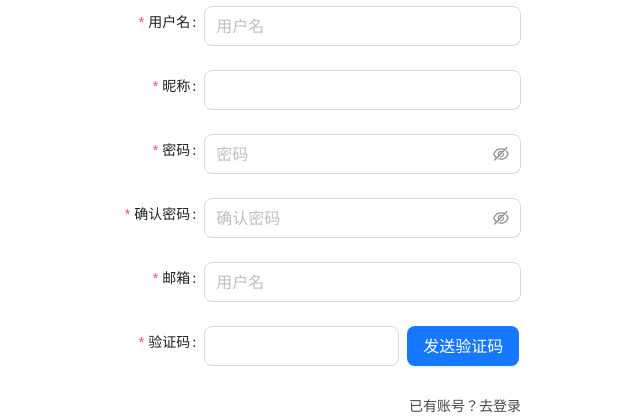
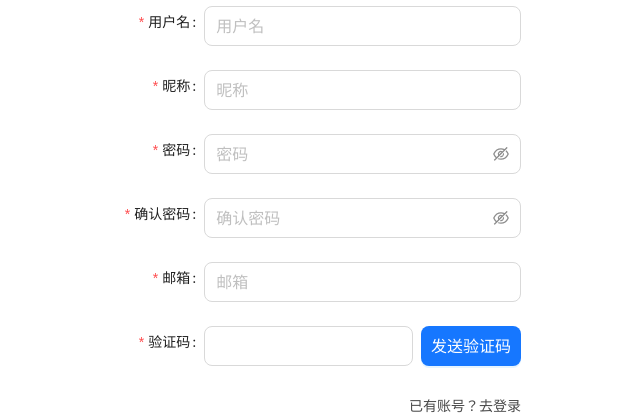
Before and after one commit to xiaoshuji123/meeting_room_booking_frontend_user, a React (Vite) app: page /register in a window 1280 px wide. Shown: the part 266-682 px from the top of the page, without its empty margins (319-959 px from the left). Built offline with nearby package versions, Linux system fonts and the light colour scheme.

Commit message:
登录，注册，忘记密码接口联调，发送验证码组件封装

```diff
--- /dev/null
+++ b/src/components/captcha/index.tsx
@@ -0,0 +1,58 @@
+import { Button, Col, Input, Row } from 'antd';
+import { useEffect, useState } from 'react';
+
+export default ({
+  value,
+  onChange,
+  onSend,
+  isLoading,
+}: {
+  value?: string;
+  onChange?: (value: string) => void;
+  onSend: () => Promise<void>;
+  isLoading?: boolean;
+}): React.ReactNode => {
+  const [count, setCount] = useState<number>(0);
+
+  useEffect(() => {
+    let timer;
+    if (count > 0) {
+      timer = setTimeout(() => {
+        setCount(count - 1);
+      }, 1000);
+    }
+    return () => {
+      clearTimeout(timer);
+    };
+  }, [count]);
+
+  return (
+    <Row gutter={8}>
+      <Col span={16}>
+        <Input
+          type="number"
+          size="large"
+          maxLength={6}
+          value={value}
+          onChange={(e) => onChange?.(e.target.value)}
+        />
+      </Col>
+      <Col span={8}>
+        <Button
+          style={{ width: '100%' }}
+          size="large"
+          type="primary"
+          loading={isLoading}
+          disabled={count > 0}
+          onClick={() => {
+            onSend().then(() => {
+              setCount(60);
+            });
+          }}
+        >
+          {count > 0 ? `${count} 秒` : '发送验证码'}
+        </Button>
+      </Col>
+    </Row>
+  );
+};
--- a/src/service/user/index.ts
+++ b/src/service/user/index.ts
@@ -85,9 +85,9 @@ const userApi = apiSlice.injectEndpoints({
 
 export const {
   useGetUserInfoQuery,
-  useRegisterCaptchaQuery,
-  useUpdatePasswordCaptchaQuery,
-  useUpdateUserInfoCaptchaQuery,
+  useLazyRegisterCaptchaQuery,
+  useLazyUpdatePasswordCaptchaQuery,
+  useLazyUpdateUserInfoCaptchaQuery,
 
   useLoginMutation,
   useRegisterMutation,
--- /dev/null
+++ b/src/utils/storage.ts
@@ -0,0 +1,29 @@
+const getStorage = (storage: Storage) => {
+  return {
+    // 设置缓存并设置过期时间
+    setItem: (key: string, value: string, ttl?: number) => {
+      storage.setItem(key, JSON.stringify({ data: value, ttl: ttl ? ttl + Date.now() : -1 }));
+    },
+    // 获取缓存
+    getItem: (key: string) => {
+      try {
+        const { data, ttl } = JSON.parse(storage.getItem(key) || '{}');
+        if (ttl < 0 || Date.now() < ttl) {
+          return data;
+        }
+        return null;
+      } catch (error) {
+        return null;
+      }
+    },
+    removeItem: (key: string) => {
+      storage.removeItem(key);
+    },
+    clear: () => {
+      storage.clear();
+    },
+  };
+};
+
+export const localStorage = getStorage(window.localStorage);
+export const sessionStorage = getStorage(window.sessionStorage);
--- a/src/views/forget-password/index.tsx
+++ b/src/views/forget-password/index.tsx
@@ -1,7 +1,8 @@
-import { Button, Col, Form, Input, Row } from 'antd';
-import { useUpdatePasswordMutation } from 'src/service/user';
+import { Button, Form, Input, message } from 'antd';
+import { useLazyUpdatePasswordCaptchaQuery, useUpdatePasswordMutation } from 'src/service/user';
 import { LoginLayout } from '../login';
-
+import Captcha from 'src/components/captcha';
+import { useNavigate } from 'react-router-dom';
 type ForgetPasswordForm = {
   email: string;
   password: string;
@@ -10,8 +11,11 @@ type ForgetPasswordForm = {
 };
 
 const Login = (): React.ReactNode => {
+  const navigate = useNavigate();
   const [form] = Form.useForm<ForgetPasswordForm>();
   const [forgetPassword, { isLoading }] = useUpdatePasswordMutation();
+  const [getUpdatePasswordCaptcha, { isLoading: isUpdatePasswordCaptchaLoading }] =
+    useLazyUpdatePasswordCaptchaQuery();
   const onFinish = (values: ForgetPasswordForm) => {
     forgetPassword({
       email: values.email,
@@ -19,10 +23,28 @@ const Login = (): React.ReactNode => {
       new_password: values.password,
     })
       .unwrap()
-      .then((res) => {
-        console.log(res);
+      .then(() => {
+        message.success('密码修改成功');
+        setTimeout(() => {
+          navigate('/login');
+        }, 1000);
       });
   };
+
+  const onSend = async () => {
+    try {
+      const { email } = await form.validateFields(['email']);
+      return getUpdatePasswordCaptcha({ email })
+        .unwrap()
+        .then(() => {
+          message.success('验证码发送成功');
+        });
+    } catch (error) {
+      console.log(error);
+      return Promise.reject('验证码发送失败');
+    }
+  };
+
   return (
     <LoginLayout>
       <Form form={form} labelCol={{ span: 5 }} style={{ marginTop: '40px' }} onFinish={onFinish}>
@@ -39,7 +61,17 @@ const Login = (): React.ReactNode => {
         <Form.Item
           name="confirm_password"
           label="确认密码"
-          rules={[{ required: true, message: '请输入确认密码' }]}
+          rules={[
+            { required: true, message: '请输入确认密码' },
+            ({ getFieldValue }) => ({
+              validator(_, value) {
+                if (!value || getFieldValue('password') === value) {
+                  return Promise.resolve();
+                }
+                return Promise.reject(new Error('两次输入的密码不一致'));
+              },
+            }),
+          ]}
         >
           <Input.Password size="large" placeholder="确认密码" />
         </Form.Item>
@@ -48,16 +80,7 @@ const Login = (): React.ReactNode => {
           label="验证码"
           rules={[{ required: true, message: '请输入验证码' }]}
         >
-          <Row gutter={8}>
-            <Col span={15}>
-              <Input type="number" size="large" maxLength={6} />
-            </Col>
-            <Col span={6}>
-              <Button size="large" type="primary">
-                发送验证码
-              </Button>
-            </Col>
-          </Row>
+          <Captcha onSend={onSend} isLoading={isUpdatePasswordCaptchaLoading} />
         </Form.Item>
         <Form.Item>
           <Button
--- a/src/views/login/index.tsx
+++ b/src/views/login/index.tsx
@@ -1,6 +1,7 @@
 import { Button, Flex, Form, Input, Layout } from 'antd';
 import { LockOutlined, UserOutlined } from '@ant-design/icons';
 import { useLoginMutation } from 'src/service/user';
+import { localStorage } from 'src/utils/storage';
 
 type LoginForm = {
   username: string;
@@ -25,7 +26,8 @@ const Login = (): React.ReactNode => {
     login(values)
       .unwrap()
       .then((res) => {
-        console.log(res);
+        localStorage.setItem('accessToken', res.accessToken);
+        localStorage.setItem('refreshToken', res.refreshToken);
       });
   };
   return (
--- a/src/views/register/index.tsx
+++ b/src/views/register/index.tsx
@@ -1,7 +1,8 @@
-import { Button, Col, Flex, Form, Input, Row } from 'antd';
-import { useRegisterMutation } from 'src/service/user';
+import { Button, Flex, Form, Input, message } from 'antd';
+import { useLazyRegisterCaptchaQuery, useRegisterMutation } from 'src/service/user';
 import { LoginLayout } from '../login';
-
+import Captcha from 'src/components/captcha';
+import { useNavigate } from 'react-router-dom';
 type RegisterForm = {
   username: string;
   password: string;
@@ -12,14 +13,33 @@ type RegisterForm = {
 };
 
 const Register = (): React.ReactNode => {
+  const navigate = useNavigate();
   const [form] = Form.useForm<RegisterForm>();
   const [register, { isLoading }] = useRegisterMutation();
+  const [getRegisterCaptcha, { isLoading: isRegisterCaptchaLoading }] =
+    useLazyRegisterCaptchaQuery();
   const onFinish = (values: RegisterForm) => {
     register(values)
       .unwrap()
-      .then((res) => {
-        console.log(res);
+      .then(() => {
+        message.success('注册成功');
+        setTimeout(() => {
+          navigate('/login');
+        }, 1000);
       });
+  };
+  const onSend = async () => {
+    try {
+      const { email } = await form.validateFields(['email']);
+      return getRegisterCaptcha({ email })
+        .unwrap()
+        .then(() => {
+          message.success('验证码发送成功');
+        });
+    } catch (error) {
+      console.log(error);
+      return Promise.reject('验证码发送失败');
+    }
   };
   return (
     <LoginLayout>
@@ -36,7 +56,7 @@ const Register = (): React.ReactNode => {
           label="昵称"
           rules={[{ required: true, message: '请输入昵称' }]}
         >
-          <Input size="large" />
+          <Input size="large" placeholder="昵称" />
         </Form.Item>
         <Form.Item name="password" label="密码" rules={[{ required: true, message: '请输入密码' }]}>
           <Input.Password size="large" placeholder="密码" />
@@ -44,28 +64,30 @@ const Register = (): React.ReactNode => {
         <Form.Item
           name="confirm_password"
           label="确认密码"
-          rules={[{ required: true, message: '请输入确认密码' }]}
+          validateTrigger="onBlur"
+          rules={[
+            { required: true, message: '请输入确认密码' },
+            ({ getFieldValue }) => ({
+              validator(_, value) {
+                if (!value || getFieldValue('password') === value) {
+                  return Promise.resolve();
+                }
+                return Promise.reject(new Error('两次输入的密码不一致'));
+              },
+            }),
+          ]}
         >
           <Input.Password size="large" placeholder="确认密码" />
         </Form.Item>
         <Form.Item name="email" label="邮箱" rules={[{ required: true, message: '请输入邮箱' }]}>
-          <Input size="large" placeholder="用户名" />
+          <Input size="large" placeholder="邮箱" />
         </Form.Item>
         <Form.Item
           name="captcha"
           label="验证码"
           rules={[{ required: true, message: '请输入验证码' }]}
         >
-          <Row gutter={8}>
-            <Col span={15}>
-              <Input type="number" size="large" maxLength={6} />
-            </Col>
-            <Col span={6}>
-              <Button size="large" type="primary">
-                发送验证码
-              </Button>
-            </Col>
-          </Row>
+          <Captcha onSend={onSend} isLoading={isRegisterCaptchaLoading} />
         </Form.Item>
         <Form.Item>
           <Flex justify="flex-end" align="center">
--- a/tsconfig.app.json
+++ b/tsconfig.app.json
@@ -23,7 +23,7 @@
     "noUncheckedSideEffectImports": true,
     "baseUrl": ".",
     "paths": {
-      "@/*": ["src/*"]
+      "src/*": ["src/*"]
     }
   },
   "include": ["src"]
```
